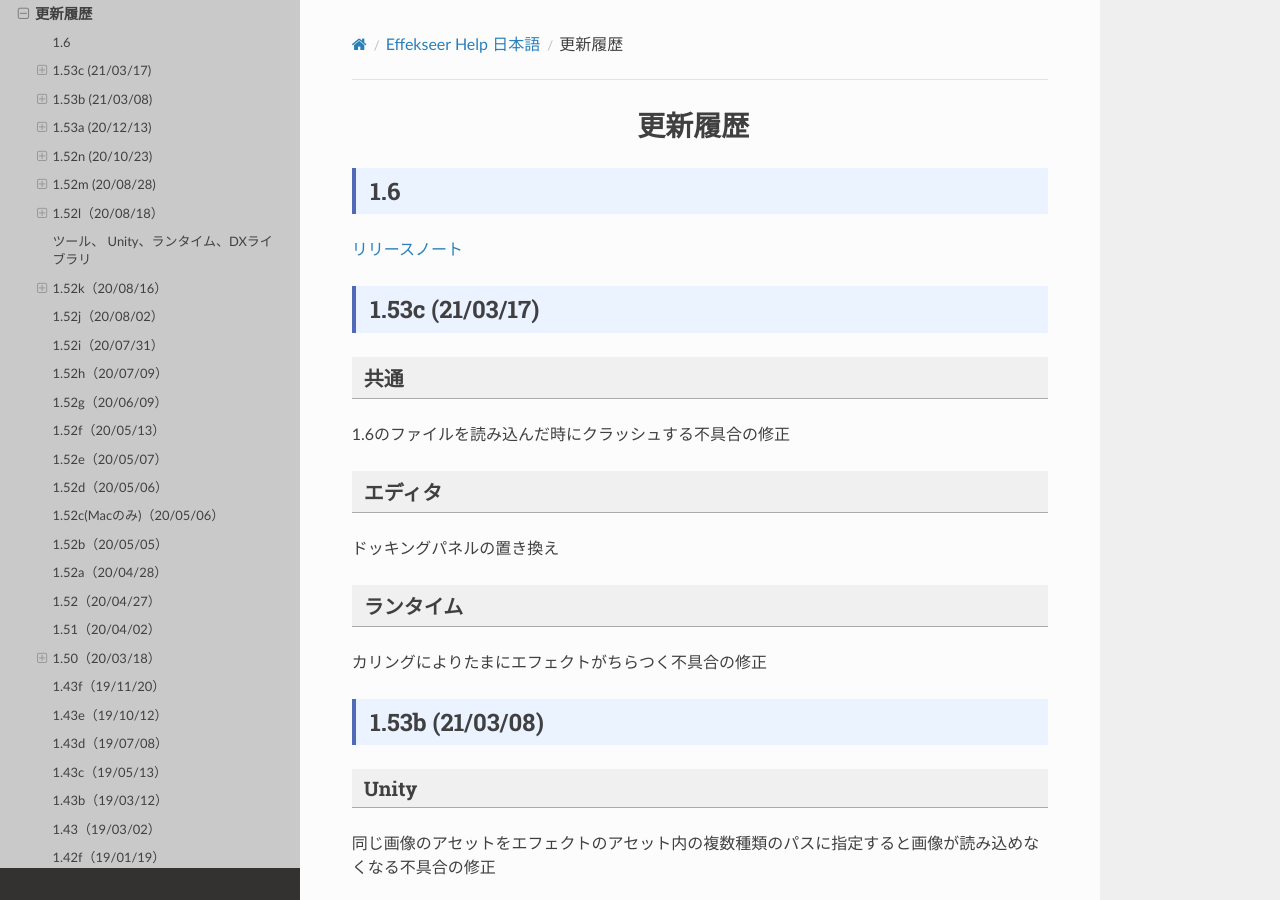
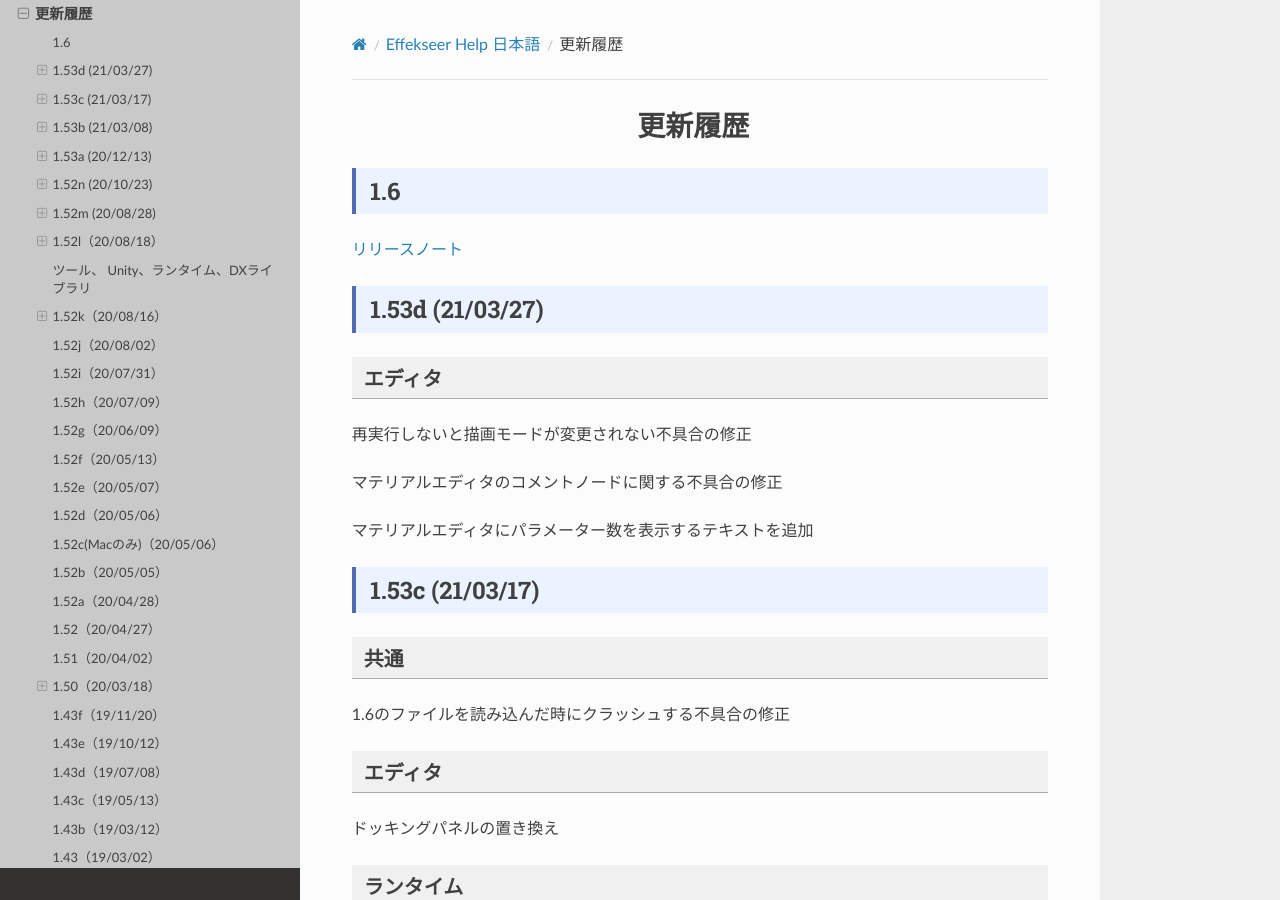
Before and after one commit to effekseer/docs_tool, a Sphinx documentation site: the page built from source/ja/releasenotes.md, in a window 1280 px wide and 900 px high. Built offline with Sphinx 7.4.7 and the Read the Docs theme 2.0.0, drawn with Linux system fonts in a browser that asks for light colours; nearby versions of some CDN libraries; library files that are not in the unit come from our copies.

Commit message:
1.53d
# Conflicts:
#	source/en/releasenotes.md
#	source/ja/releasenotes.md

```diff
--- a/source/ja/releasenotes.md
+++ b/source/ja/releasenotes.md
@@ -3,6 +3,16 @@
 ## 1.6
 
 [リリースノート](ReleaseNotes/160)
+
+## 1.53d (21/03/27)
+
+### エディタ
+
+再実行しないと描画モードが変更されない不具合の修正
+
+マテリアルエディタのコメントノードに関する不具合の修正
+
+マテリアルエディタにパラメーター数を表示するテキストを追加
 
 ## 1.53c (21/03/17)
 
```
Also changed, not shown: source/en/releasenotes.md (+10 -0 lines).
